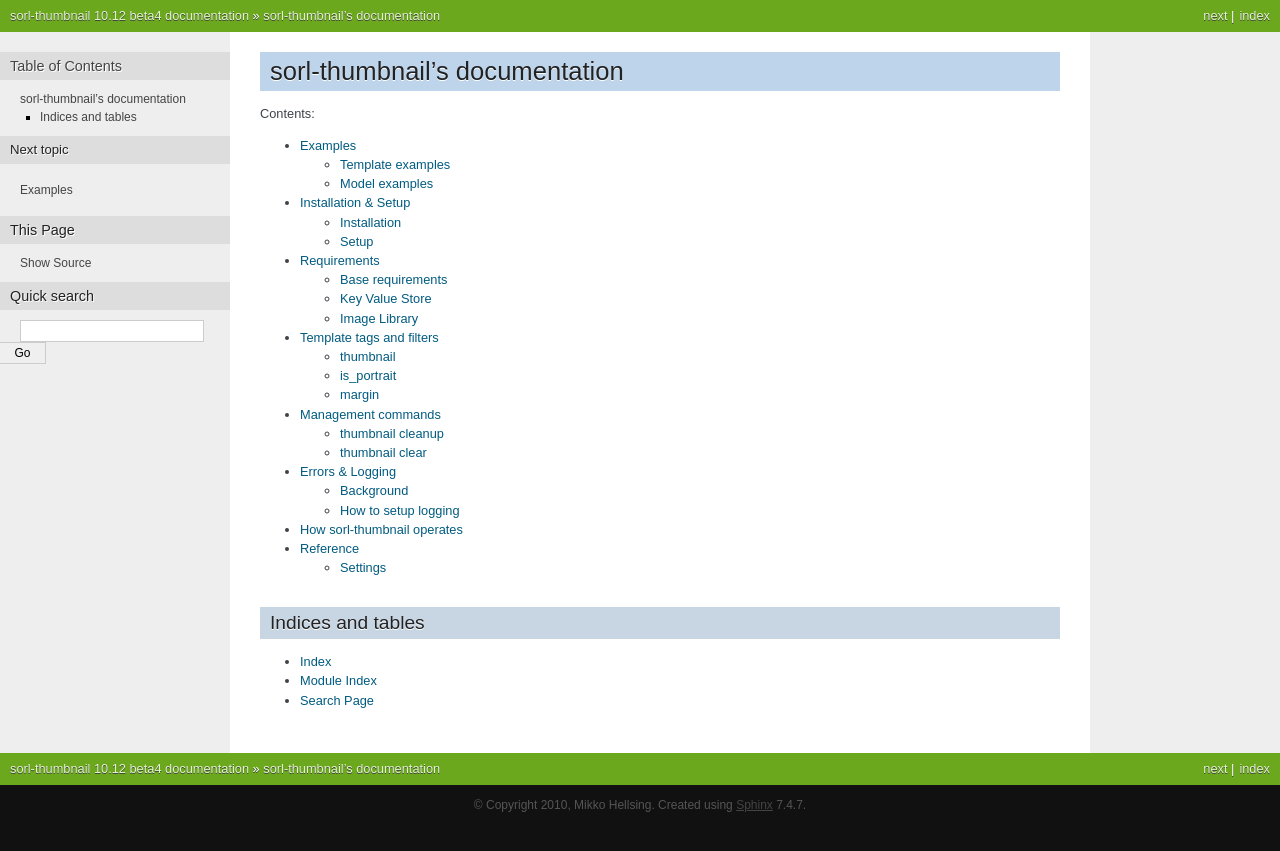
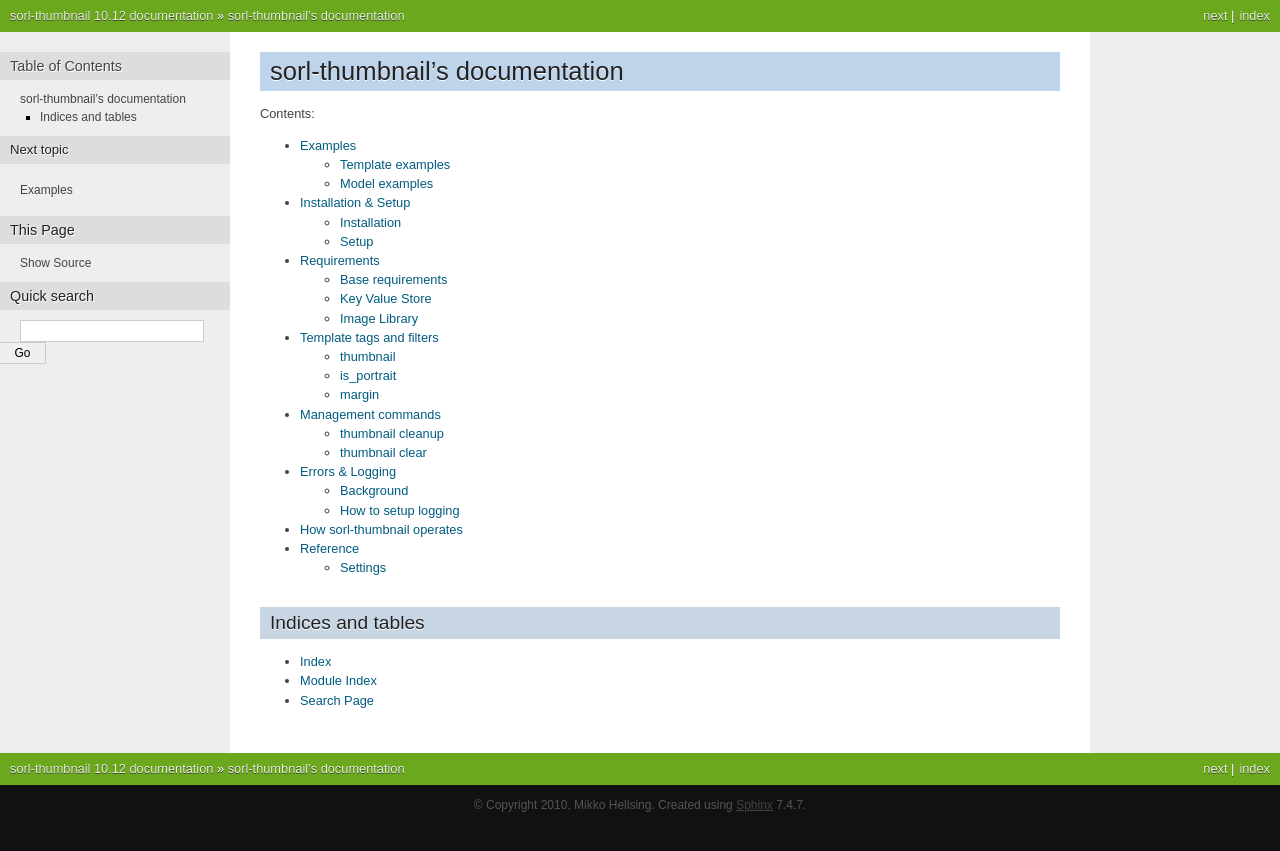
Before and after one commit to jazzband/sorl-thumbnail, a Sphinx documentation site: the page built from docs/index.rst, in a window 1280 px wide. Shown: the top 851 px of the page. Built offline with Sphinx 7.4.7, drawn with Linux system fonts in a browser that asks for light colours.

Commit message:
10.12-final

```diff
--- a/README.rst
+++ b/README.rst
@@ -1,5 +1,5 @@
-sorl-thumbnail version 10.12-beta4
-==================================
+sorl-thumbnail version 10.12
+============================
 
 Thumbnails for Django. Totally rewritten.
 
--- a/docs/conf.py
+++ b/docs/conf.py
@@ -50,7 +50,7 @@
 # The short X.Y version.
 version = '10.12'
 # The full version, including alpha/beta/rc tags.
-release = '10.12 beta4'
+release = '10.12'
 
 # The language for content autogenerated by Sphinx. Refer to documentation
 # for a list of supported languages.
--- a/setup.py
+++ b/setup.py
@@ -12,7 +12,7 @@
 
 setup(
     name='sorl-thumbnail',
-    version='10.12-beta4',
+    version='10.12',
     url='https://github.com/sorl/sorl-thumbnail',
     license='BSD',
     author='Mikko Hellsing',
@@ -20,7 +20,7 @@
     description='Thumbnails for Django',
     long_description=long_description,
     classifiers=[
-        'Development Status :: 4 - Beta',
+        'Development Status :: 5 - Production/Stable',
         'Environment :: Web Environment',
         'Intended Audience :: Developers',
         'License :: OSI Approved :: BSD License',
```
